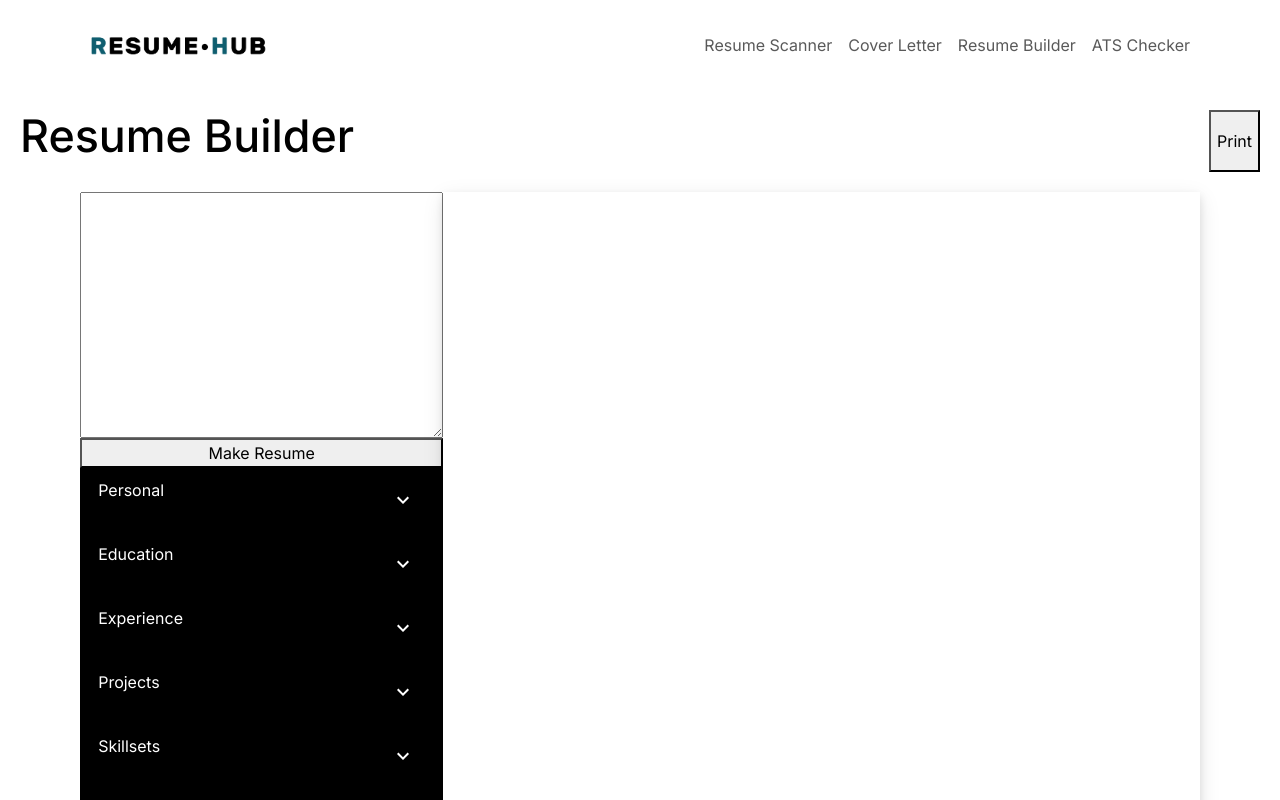
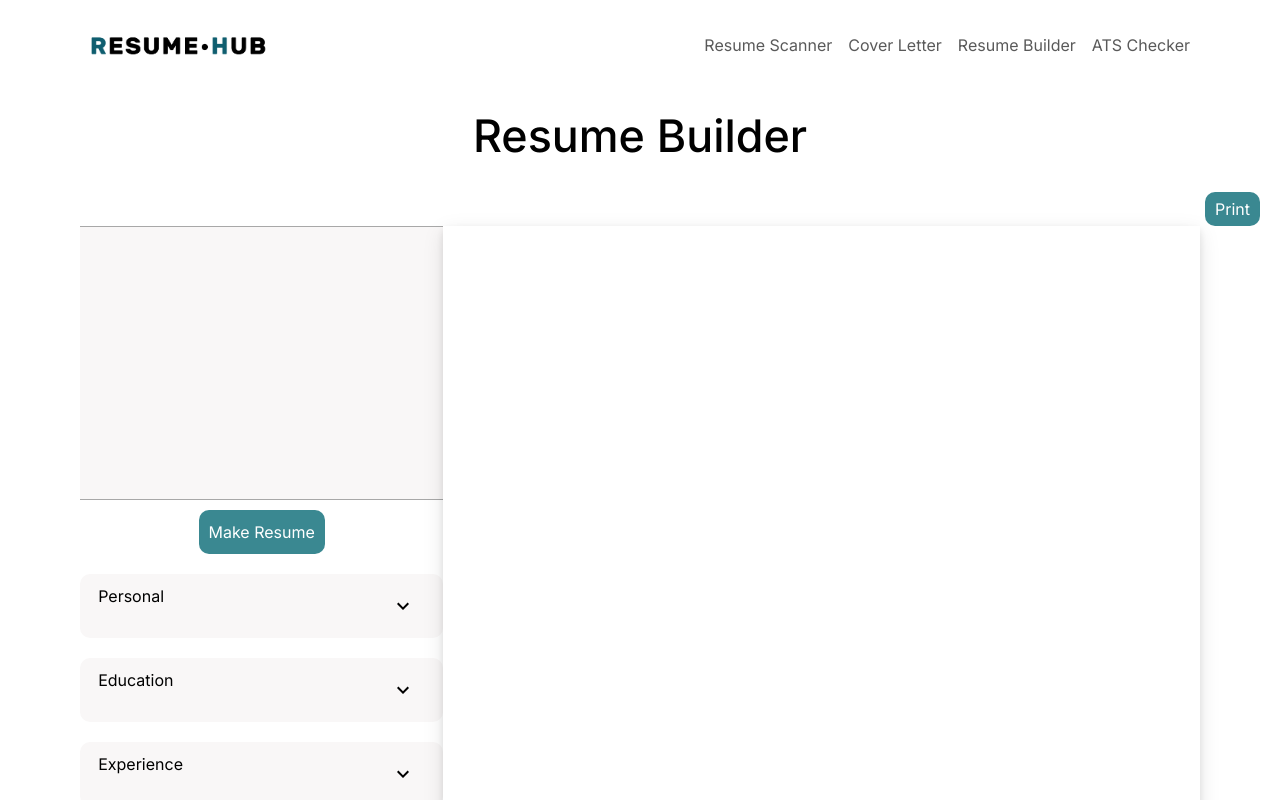
Before and after one commit to Charuhas10/resumeAI, a React (Vite) app in the folder Frontend/: page /resume-builder in a window 1280 px wide. Shown: the top 800 px of the page. Built offline with nearby package versions, Linux system fonts and the light colour scheme.

Commit message:
Resume Builder fix
Signed-off-by: Amaan <amaan14999@gmail.com>

```diff
--- a/Frontend/src/components/ResumeBuilder/Collapsible.tsx
+++ b/Frontend/src/components/ResumeBuilder/Collapsible.tsx
@@ -4,12 +4,14 @@ import ExpandMoreIcon from "@mui/icons-material/ExpandMore";
 const box_style = {
   minHeight: "8vh",
   width: "100%",
-  backgroundColor: "black",
-  color: "white",
+  backgroundColor: "#f9f7f7",
+  color: "#000",
   display: "flex",
   flexDirection: "row",
   justifyContent: "center",
   alignItems: "center",
+  borderRadius: "10px",
+  margin: "10px 0px",
 };
 
 const innerBox_style = {
@@ -20,7 +22,7 @@ const innerBox_style = {
 };
 
 const icon_style = {
-  color: "white",
+  color: "#000",
   fontSize: "extra-large",
   cursor: "pointer",
   transition: "transform 0.5s ease",
--- a/Frontend/src/components/ResumeBuilder/LeftPanel/index.module.css
+++ b/Frontend/src/components/ResumeBuilder/LeftPanel/index.module.css
@@ -18,4 +18,60 @@
 .TextAreaDiv {
   display: flex;
   flex-direction: column;
+  align-items: center;
 }
+.Text {
+  width: 500px;
+  /* min-height: 350px; */
+  max-height: 350px;
+  border: none;
+  border-radius: 5px;
+  padding: 1rem;
+  background-color: #f9f7f7;
+  border: #a8a8a8 solid 1px;
+  margin-bottom: 10px;
+}
+.Text:focus {
+  outline: none !important;
+  border: 1px solid #a8a8a8;
+}
+.ButtonContainer {
+  display: flex;
+  justify-content: center; /* Aligns horizontally to the center */
+  align-items: center; /* Aligns vertically to the center, useful if you have multiple elements */
+  margin-bottom: 10px;
+}
+.MakeResumeButton {
+  width: 100%; /* Adjust the width as needed */
+  /* margin-bottom: 5px 0; */
+  background-color: #3a8891 !important;
+  border: #3a8891 !important;
+  border-radius: 10px !important;
+  color: #fff;
+  padding: 10px;
+}
+.AddButton {
+  background-color: #4caf50; /* Green background */
+  color: white;
+  padding: 8px 15px;
+  margin: 5px 0;
+  border: none;
+  border-radius: 4px;
+  cursor: pointer;
+}
+
+.DeleteButton {
+  background-color: #f44336; /* Red background */
+  color: white;
+  padding: 8px 15px;
+  margin: 5px 0;
+  border: none;
+  border-radius: 4px;
+  cursor: pointer;
+  width: 30%;
+}
+
+.AddButton:hover,
+.DeleteButton:hover {
+  opacity: 0.8;
+}
--- a/Frontend/src/components/ResumeBuilder/LeftPanel/index.tsx
+++ b/Frontend/src/components/ResumeBuilder/LeftPanel/index.tsx
@@ -34,12 +34,20 @@ function LeftPanel(props: {
     <div className={styles.Style}>
       <div className={styles.TextAreaDiv}>
         <textarea
+          className={styles.Text}
           cols={10}
           rows={10}
           value={textAreaContent}
           onChange={(e) => setTextAreaContent(e.target.value)}
         ></textarea>
-        <button onClick={handleMakeResume}>Make Resume</button>
+        <div className={styles.ButtonContainer}>
+          <button
+            className={styles.MakeResumeButton}
+            onClick={handleMakeResume}
+          >
+            Make Resume
+          </button>
+        </div>
       </div>
       {Object.entries(props.resume).map(([key, value]) =>
         !Array.isArray(value) ? (
@@ -96,6 +104,7 @@ function InputsGroup<Type = "mutate" | "mutate-array">({
             key={i}
           />
           <button
+            className={styles.DeleteButton}
             onClick={() =>
               dispatch({
                 name: "delete",
@@ -108,6 +117,7 @@ function InputsGroup<Type = "mutate" | "mutate-array">({
         </Collapsible>
       ))}
       <button
+        className={styles.AddButton}
         onClick={() =>
           dispatch({
             name: "add",
--- a/Frontend/src/components/ResumeBuilder/index.jsx
+++ b/Frontend/src/components/ResumeBuilder/index.jsx
@@ -13,8 +13,19 @@ const App_style = {
 const headerStyle = {
   display: "flex",
   flexDirection: "row",
-  justifyContent: "space-between",
+  justifyContent: "center",
   margin: "20px",
+};
+
+// New style for the button
+const buttonStyle = {
+  padding: "5px 10px", // Smaller size
+  alignSelf: "flex-end", // Align to the right side
+  marginRight: "20px", // Margin on the right for some spacing
+  backgroundColor: "#3a8891",
+  border: "#3a8891",
+  borderRadius: "10px",
+  color: "white",
 };
 
 function ResumeBuilder() {
@@ -24,8 +35,10 @@ function ResumeBuilder() {
     <div className="App" style={App_style}>
       <header style={headerStyle}>
         <h1>Resume Builder</h1>
-        <button onClick={() => setSignal(signal + 1)}>Print</button>
       </header>
+      <button style={buttonStyle} onClick={() => setSignal(signal + 1)}>
+        Print
+      </button>
       <Editor signal={signal} />
     </div>
   );
```
Also changed, not shown: 2 other files (tests, documents, lock files or other folders).
